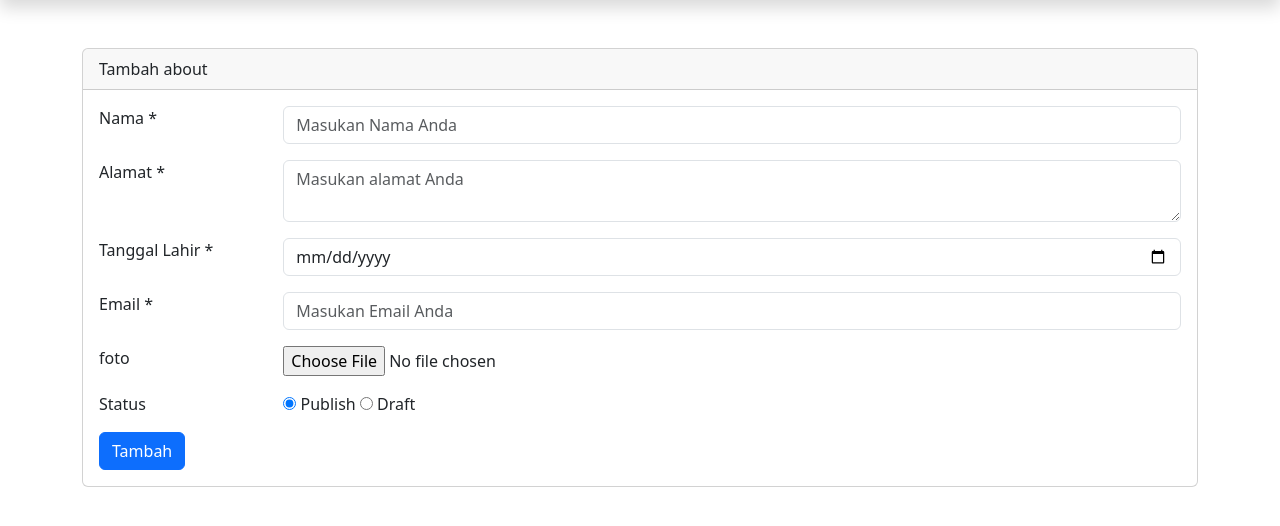
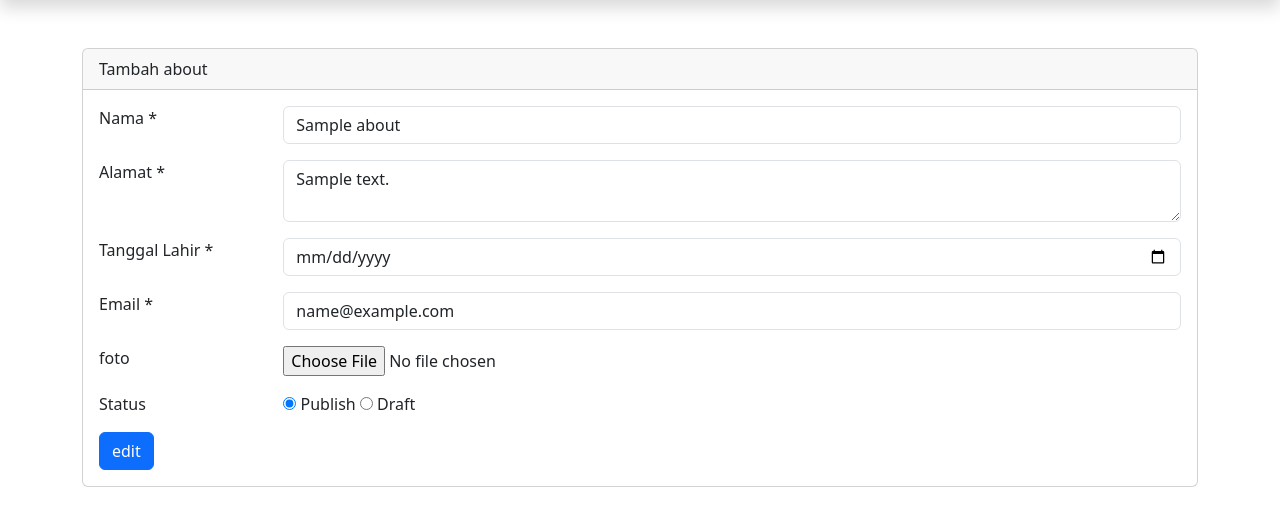
Before and after one commit to Syydhmzh/new_porto, a PHP site: page /admin/dashboard.php?page=tambah-about&edit=1 in a window 1280 px wide. Shown: the part 56-582 px from the top of the page. Run offline with PHP 8.4, Linux system fonts and the light colour scheme; the visitor is signed in with stand-in values (Sample User, id 1); tables that the repository leaves empty or names only in its code hold one stand-in row (values such as "Sample post"); some libraries are stand-ins or nearby versions.

Commit message:
tambahan edit user dan about

```diff
--- a/admin/content/about.php
+++ b/admin/content/about.php
@@ -33,7 +33,7 @@
                                                 <td><?= $data['photo'] ?></td>
 
                                                 <td>
-                                                    <a href="tambah-about.php?edit=<?php echo $data['id']?>" class="btn btn-success btn-sm">Edit</a>
+                                                    <a href="?page=tambah-about&edit=<?php echo $data['id']?>" class="btn btn-success btn-sm">Edit</a>
                                                     <a onclick="return confirm('Are You Sure?')" href="user.php"  class="btn btn-warning btn-sm">Delete</a>
                                                 </td>
                                             </tr>
--- a/admin/content/manage-profile.php
+++ b/admin/content/manage-profile.php
@@ -59,7 +59,7 @@
 
 
 
-<form action="" method="post" v enctype="multipart/form-data">
+<form action="" method="post"  enctype="multipart/form-data">
     <div class="m-2" style="width: 55%">
         <div class="mb-3">
             <label class="form-label" for="">Judul</label>
--- a/admin/content/tambah-about.php
+++ b/admin/content/tambah-about.php
@@ -1,10 +1,18 @@
 <?php
+include 'config/koneksi.php';
+// if ($_SESSION['LEVEL'] != 1) {
+//     echo "<h1> Anda tidak memiliki akses ke halaman ini</h1>";
+//     echo "<a href= 'dashboard.php' class='btn btn-warning'>Kembali ke Dashboard</a>";
+//     die;
+// }
 
-if (isset($_POST['simpan'])) {
+
+if (isset($_POST['submit'])) {
     $name = $_POST['name'];
     $address = $_POST['address'];
     $date = $_POST['date'];
     $email = $_POST['email'];
+    // $id_level = $_POST['id_level'];
     $photo = $_FILES['photo']['name'];
     $status = $_POST['status'];
 
@@ -18,7 +26,7 @@
         echo "Ekstensi tidak ditemukan";
         die;
     } else {
-        $query = mysqli_query($config, "INSERT INTO about (name, address, date, email, photo, status) VALUES ('$name', '$address', '$date', '$email', '$photo', '$status')");
+        $query = mysqli_query($config, "INSERT INTO about (name,  address, date, email, photo, status) VALUES ('$name',  '$address', '$date', '$email', '$photo', '$status')");
 
         //jika berhasil masukan data ke dalam table user
         if ($query) {
@@ -38,6 +46,47 @@
 $queryedit = mysqli_query($config, "SELECT * FROM about WHERE id='$id_user'");
 $rowedit = mysqli_fetch_assoc($queryedit);
 
+
+if (isset($_POST['edit'])) {
+    $name = $_POST['name'];
+    $address = $_POST['address'];
+    $date = $_POST['date'];
+    $email = $_POST['email'];
+
+    $photo = $_FILES['photo']['name'];
+    $status = $_POST['status'];
+
+    $ekstensi = array('png', 'jpg', 'jpeg');
+    //apakah user mengapload gambar dengan ekstensi tersebut, jika iya masukan gambar ke table dan folder, jika tidak
+    // error, ekstensi tidak ditemukan
+    // in arrray =
+    $ext = pathinfo($photo, PATHINFO_EXTENSION);
+    if (!in_array($ext, $ekstensi)) {
+        echo "Ekstensi tidak ditemukan";
+        die;
+    } else {
+        $query = mysqli_query($config, "INSERT INTO about (name,  address, date, email, photo, status) VALUES ('$name',  '$address', '$date', '$email', '$photo', '$status')");
+
+        //jika berhasil masukan data ke dalam table user
+        if ($query) {
+            header("location:?page=about&tambah=berhasil");
+        } else {
+            echo "Gagal";
+        }
+    }
+    //masukan data ke dalam table user
+    $queryUpdate = mysqli_query($config, "UPDATE about SET  name='$name', id_level='$id_level,  email='$email', address='$address', date='$date', photo='$photo', status='$status' WHERE id='$id_user'");
+
+    if ($password == "") {
+        // Jika password tidak diubah, update tanpa password
+        $queryUpdate = mysqli_query($config, "UPDATE about SET id_level='$id_level', name='$name',   email='$email', address='$address', date='$date', photo='$photo', status='$status' WHERE id='$id_user'");
+    }
+
+    //jika berhasil masukan data ke dalam table user
+    if ($queryUpdate) {
+        header("location:?page=about&ubah=berhasil");
+    }
+}
 
 // if (isset($_POST['edit'])) {
 //     $name = $_POST['name'];
@@ -67,7 +116,7 @@
             <label for="">Nama *</label>
         </div>
         <div class="col-sm-10">
-            <input required type="text" class="form-control" id="nama" name="name" placeholder="Masukan Nama Anda" value="<?php echo !isset($_row['name']) ? "" : $_row['name'] ?>">
+            <input required type="text" class="form-control" id="nama" name="name" placeholder="Masukan Nama Anda" value="<?= isset($_GET['edit']) ? $rowedit['name'] : "" ?>">
         </div>
     </div>
     <div class="mb-3 row">
@@ -75,7 +124,7 @@
             <label for="">Alamat *</label>
         </div>
         <div class="col-sm-10">
-            <textarea required type="text" class="form-control" id="alamat" name="address" placeholder="Masukan alamat Anda" value="<?php echo !isset($_row['address']) ? "" : $_row['address'] ?>"></textarea>
+            <textarea required type="text" class="form-control" id="alamat" name="address" placeholder="Masukan alamat Anda"><?= isset($_GET['edit']) ? $rowedit['address'] : "" ?></textarea>
         </div>
     </div>
 
@@ -85,7 +134,7 @@
             <label for="">Tanggal Lahir *</label>
         </div>
         <div class="col-sm-10">
-            <input required type="date" class="form-control" name="date" placeholder="Masukan Nama Anda" value="<?php echo !isset($_row['date']) ? "" : $_row['date'] ?>">
+            <input required type="date" class="form-control" name="date" value="<?= isset($_GET['edit']) ? $rowedit['date'] : "" ?>">
         </div>
     </div>
     <div class="mb-3 row">
@@ -93,7 +142,7 @@
             <label for="">Email *</label>
         </div>
         <div class="col-sm-10">
-            <input required type="email" class="form-control" id="email" name="email" placeholder="Masukan Email Anda" value="<?php echo !isset($_row['email']) ? "" : $_row['email'] ?>">
+            <input required type="email" class="form-control" id="email" name="email" placeholder="Masukan Email Anda" value="<?= isset($_GET['edit']) ? $rowedit['email'] : "" ?>">
         </div>
     </div>
     <div class="mb-3 row">
@@ -114,6 +163,7 @@
         </div>
     </div>
     <div class="col-sm-12">
-        <button type="submit" class="btn btn-primary" name="simpan">Tambah</button>
+        <button type="submit" class="btn btn-primary" name="<?= isset($_GET['edit']) ? 'edit' : 'submit'; ?>"><?= $header ?></button>
+
     </div>
 </form>
--- a/admin/content/user.php
+++ b/admin/content/user.php
@@ -13,7 +13,7 @@
 if (isset($_GET['delete'])) {
     $id = $_GET['delete'];
     $querydelete = mysqli_query($config, "DELETE FROM users WHERE id='$id'");
-    header('location: user.php?hapus=berhasil');
+    header('location:user.php?hapus=berhasil');
 }
 
 ?>
@@ -40,7 +40,7 @@
                         <td><?= $data['name'] ?></td>
                         <td><?= $data['email'] ?></td>
                         <td>
-                            <a href="tambah-user.php" class="btn btn-success btn-sm">Edit</a>
+                            <a href="?page=tambah-user&edit=<?php echo $data['id']?>" class="btn btn-success btn-sm">Edit</a>
                             <a onclick="return confirm('Are You Sure?')" href="user.php" class="btn btn-warning btn-sm">Delete</a>
                         </td>
                     </tr>
--- a/admin/dashboard.php
+++ b/admin/dashboard.php
@@ -1,5 +1,6 @@
 <?php
 session_start();
+ob_start();
 $_nama = isset($_SESSION['NAME']) ? $_SESSION['NAME'] : '';
 if (!$_nama) {
     header("Location: index.php?access=failed");
```
Also changed, not shown: admin/content/tambah-user.php (+12 -3 lines), index.php (+10 -5 lines).
